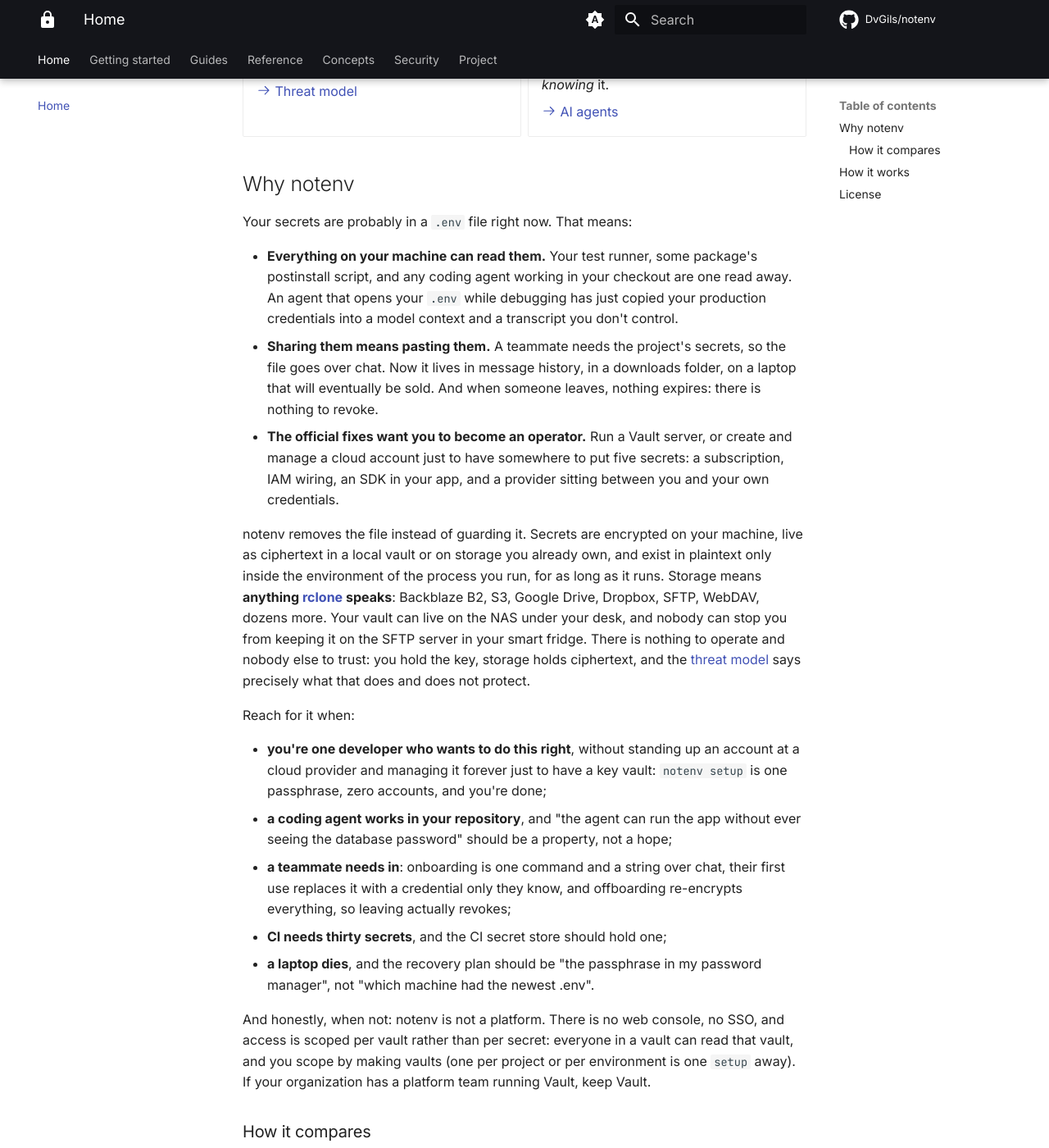
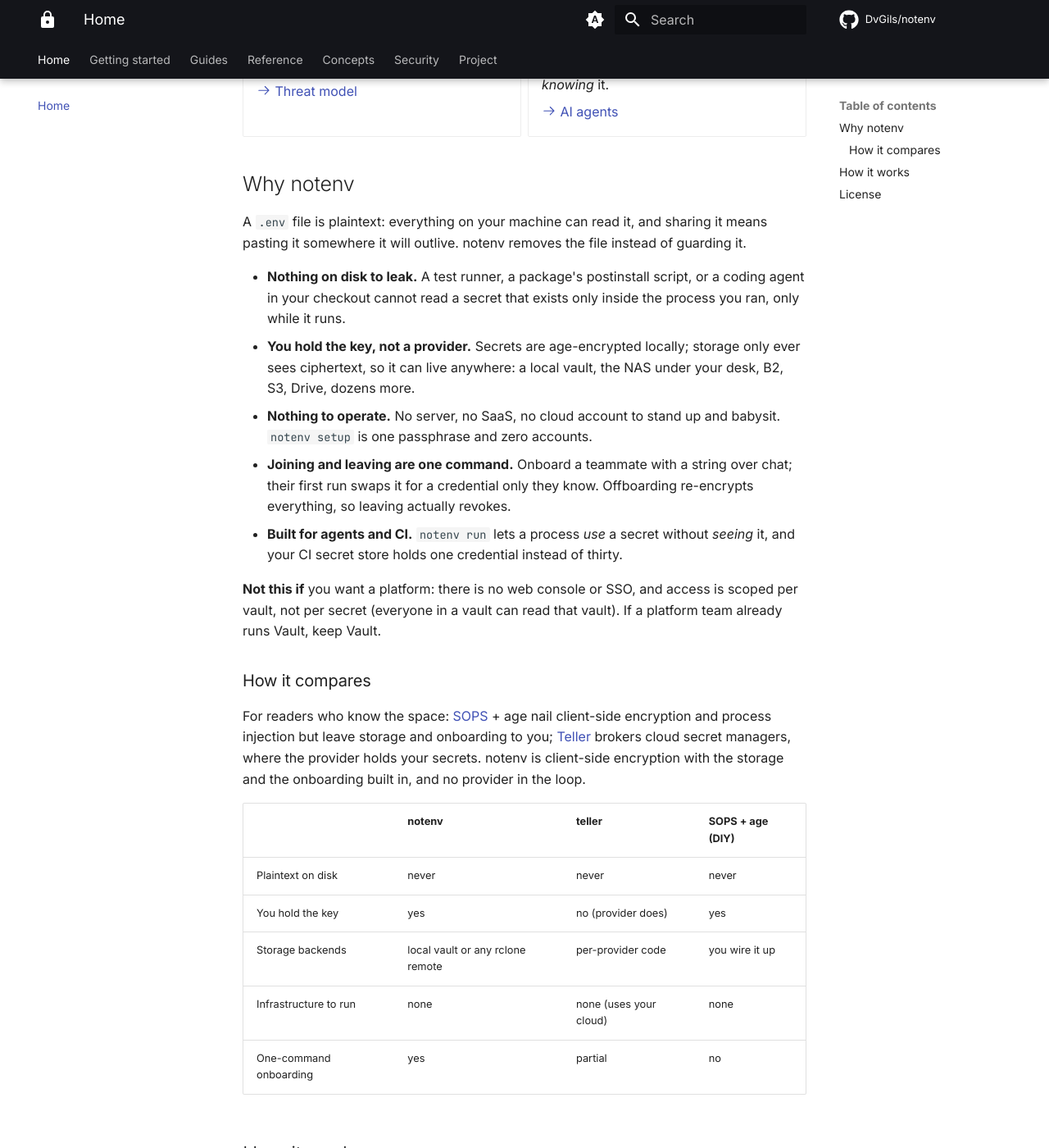
Before and after one commit to DvGils/notenv, an MkDocs documentation site: the page built from docs/index.md, in a window 1280 px wide and 1400 px high, scrolled down 849 px. Shown: the whole window at 82% size. Built offline with MkDocs 1.6.1 and Material for MkDocs 9.7.7, drawn with Linux system fonts in a browser that asks for light colours; comment, search, counter and statistics services are not loaded; some of the changed text lies outside the part shown.

Commit message:
chore: tagline and docs

```diff
--- a/docs/index.md
+++ b/docs/index.md
@@ -1,6 +1,6 @@
 # notenv
 
-> Your `.env`, encrypted and off your disk, with no infrastructure to run.
+> Encrypted secrets, no infrastructure, no plaintext on disk.
 
 notenv replaces `.env` files. Your secrets are encrypted **on your machine** with
 [age](https://github.com/FiloSottile/age), stored as ciphertext in a **local vault** or on
@@ -56,47 +56,25 @@
 
 ## Why notenv
 
-Your secrets are probably in a `.env` file right now. That means:
+A `.env` file is plaintext: everything on your machine can read it, and sharing it means pasting it
+somewhere it will outlive. notenv removes the file instead of guarding it.
 
-- **Everything on your machine can read them.** Your test runner, some package's postinstall
-  script, and any coding agent working in your checkout are one read away. An agent that opens
-  your `.env` while debugging has just copied your production credentials into a model context and
-  a transcript you don't control.
-- **Sharing them means pasting them.** A teammate needs the project's secrets, so the file goes
-  over chat. Now it lives in message history, in a downloads folder, on a laptop that will
-  eventually be sold. And when someone leaves, nothing expires: there is nothing to revoke.
-- **The official fixes want you to become an operator.** Run a Vault server, or create and manage
-  a cloud account just to have somewhere to put five secrets: a subscription, IAM wiring, an SDK
-  in your app, and a provider sitting between you and your own credentials.
+- **Nothing on disk to leak.** A test runner, a package's postinstall script, or a coding agent in
+  your checkout cannot read a secret that exists only inside the process you ran, only while it runs.
+- **You hold the key, not a provider.** Secrets are age-encrypted locally; storage only ever sees
+  ciphertext, so it can live anywhere: a local vault, the NAS under your desk, B2, S3, Drive, dozens
+  more.
+- **Nothing to operate.** No server, no SaaS, no cloud account to stand up and babysit. `notenv
+  setup` is one passphrase and zero accounts.
+- **Joining and leaving are one command.** Onboard a teammate with a string over chat; their first
+  run swaps it for a credential only they know. Offboarding re-encrypts everything, so leaving
+  actually revokes.
+- **Built for agents and CI.** `notenv run` lets a process *use* a secret without *seeing* it, and
+  your CI secret store holds one credential instead of thirty.
 
-notenv removes the file instead of guarding it. Secrets are encrypted on your machine, live as
-ciphertext in a local vault or on storage you already own, and exist in plaintext only inside the
-environment of the process you run, for as long as it runs. Storage means **anything
-[rclone](https://rclone.org) speaks**: Backblaze B2, S3, Google Drive, Dropbox, SFTP, WebDAV,
-dozens more. Your vault can live on the NAS under your desk, and nobody can stop you from keeping
-it on the SFTP server in your smart fridge. There is nothing to operate and nobody else to trust:
-you hold the key, storage holds ciphertext, and the
-[threat model](security/threat-model.md) says precisely what that
-does and does not protect.
-
-Reach for it when:
-
-- **you're one developer who wants to do this right**, without standing up an account at a cloud
-  provider and managing it forever just to have a key vault: `notenv setup` is one passphrase,
-  zero accounts, and you're done;
-- **a coding agent works in your repository**, and "the agent can run the app without ever seeing
-  the database password" should be a property, not a hope;
-- **a teammate needs in**: onboarding is one command and a string over chat, their first use
-  replaces it with a credential only they know, and offboarding re-encrypts everything, so leaving
-  actually revokes;
-- **CI needs thirty secrets**, and the CI secret store should hold one;
-- **a laptop dies**, and the recovery plan should be "the passphrase in my password manager", not
-  "which machine had the newest .env".
-
-And honestly, when not: notenv is not a platform. There is no web console, no SSO, and access is
-scoped per vault rather than per secret: everyone in a vault can read that vault, and you scope by
-making vaults (one per project or per environment is one `setup` away). If your organization has a
-platform team running Vault, keep Vault.
+**Not this if** you want a platform: there is no web console or SSO, and access is scoped per vault,
+not per secret (everyone in a vault can read that vault). If a platform team already runs Vault, keep
+Vault.
 
 ### How it compares
 
--- a/mkdocs.yml
+++ b/mkdocs.yml
@@ -1,5 +1,5 @@
 site_name: notenv
-site_description: Your .env, encrypted and off your disk, with no infrastructure to run.
+site_description: Encrypted secrets, no infrastructure, no plaintext on disk.
 site_url: https://dvgils.github.io/notenv/
 site_author: DvGils
 
```
Also changed, not shown: README.md (+79 -120 lines), 2 other files.
